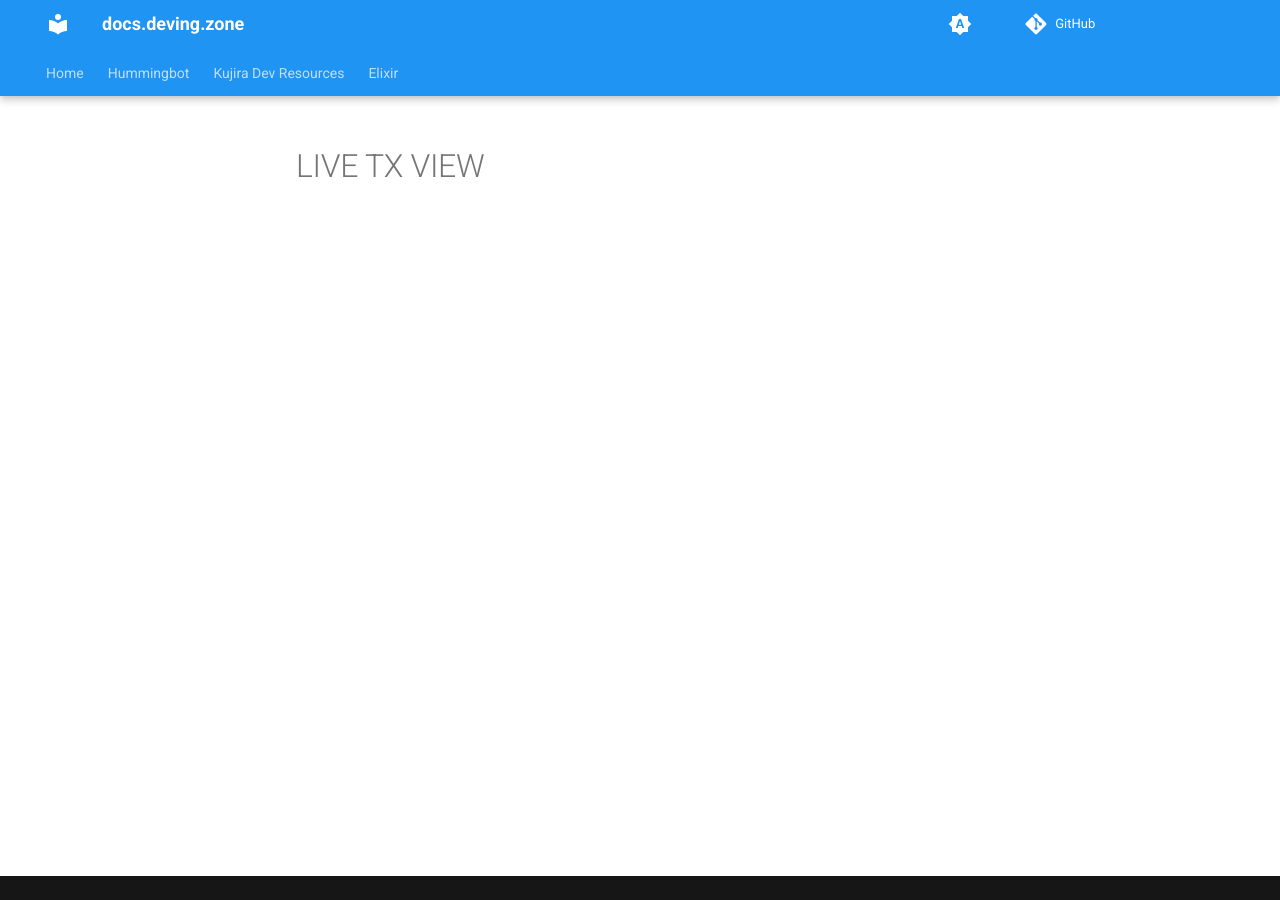
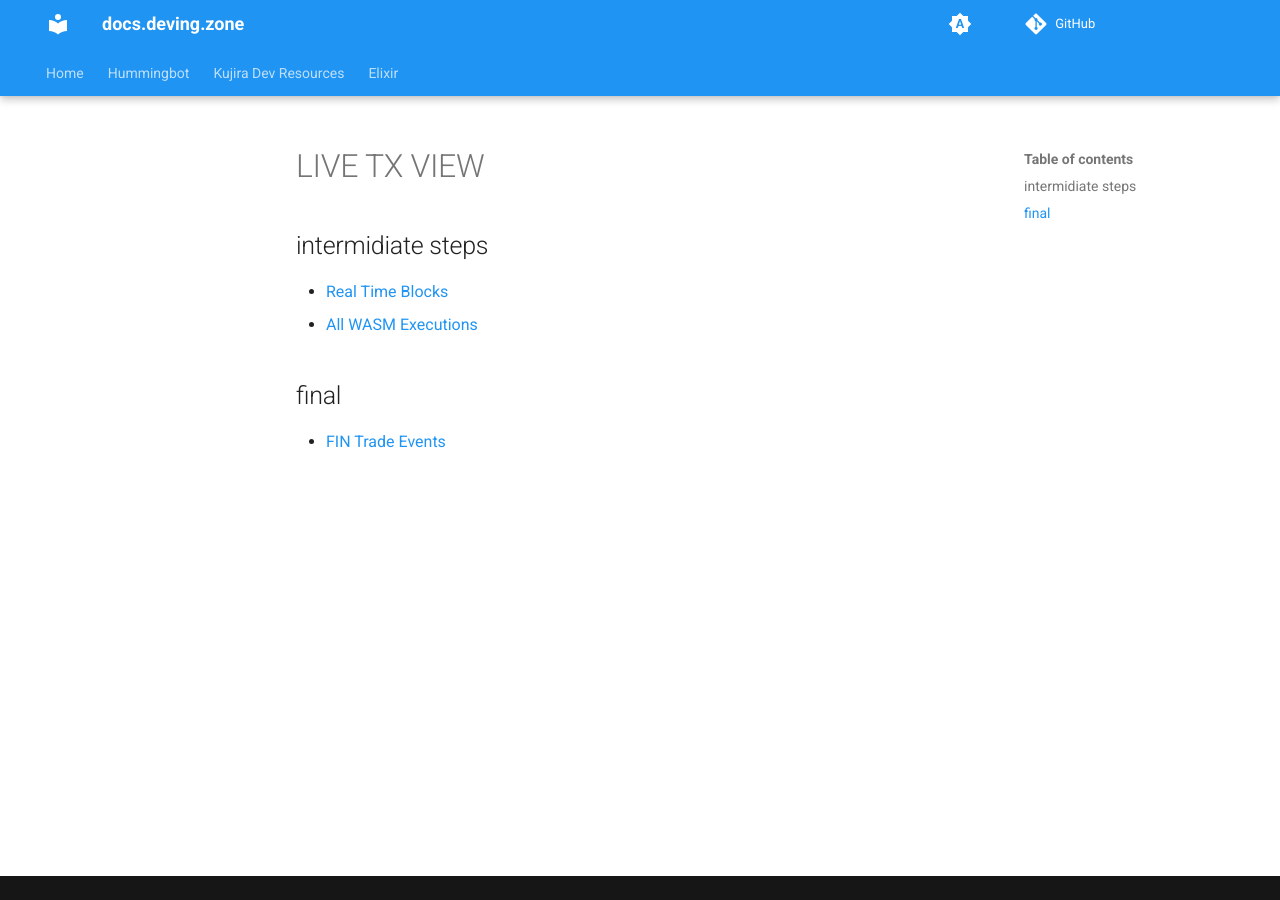
Before and after one commit to deving-zone-community/docs, an MkDocs documentation site: the page built from docs/kujira-dev/live-tx.md, in a window 1280 px wide. Built offline with MkDocs 1.6.1 and Material for MkDocs 9.7.7, drawn with Linux system fonts in a browser that asks for light colours; plug-ins that fetch from the network failed and are left out; comment, search, counter and statistics services are not loaded.

Commit message:
Update live-tx.md

```diff
--- a/docs/kujira-dev/live-tx.md
+++ b/docs/kujira-dev/live-tx.md
@@ -1 +1,8 @@
 # LIVE TX VIEW
+
+## intermidiate steps
+- [Real Time Blocks](https://deving.zone/en/hackathon/sample_11)
+- [All WASM Executions](https://deving.zone/en/hackathon/sample_12)
+
+##  final
+- [FIN Trade Events](https://deving.zone/en/hackathon/sample_13)
```
